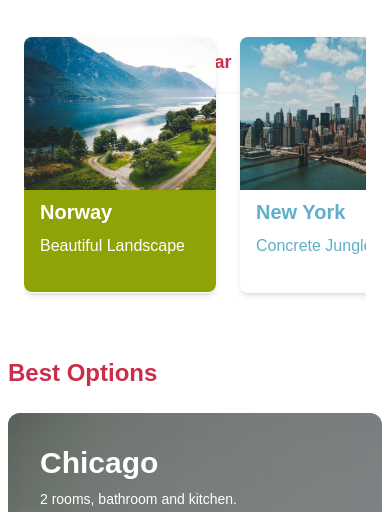
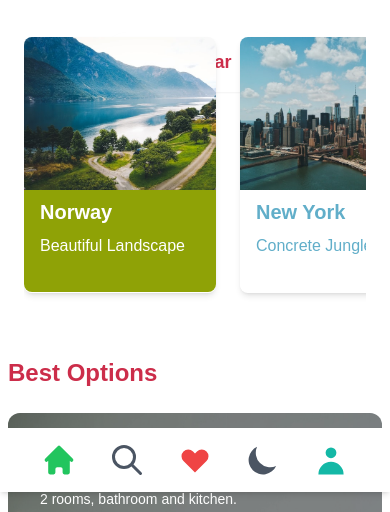
Before and after one commit to MichelleDuque/platzitravel, a website: page public/index.html in a window 390 px wide. Shown: the part 352-864 px from the top of the page. Drawn offline with Linux system fonts and the light colour scheme.

Commit message:
added tab bar to mobile

```diff
--- a/public/index.html
+++ b/public/index.html
@@ -1,5 +1,5 @@
 <!doctype html>
-    <html>
+    <html class="scroll-smooth">
     <head>
       <meta charset="UTF-8">
       <meta name="viewport" content="width=device-width, initial-scale=1.0">
@@ -10,7 +10,6 @@
     <body class="font-Montserrat">
       <nav>
       </nav>
-      <div id="tab_bar"></div>
       <section class="w-full h-auto">
         <div id="home">
           <div class="w-full h-3/4">
@@ -105,7 +104,7 @@
       </section>
 
 
-      <footer class="w-full h-auto bg-gray-50 px-6 space-y-2 text-gray-300 mt-8 py-4">
+      <footer class="w-full h-auto bg-gray-50 px-6 space-y-2 text-gray-300 mt-8 py-4 mb-16">
         <div>
           <h2 class="font-medium text-lg">About Us</h2>
           <ul class="text-sm space-y-1">
@@ -124,5 +123,25 @@
           </div>
         </div>
       </footer>
+
+
+   <div class="w-full h-16 bg-white fixed left-0 bottom-0 shadow-md flex space-x-8 items-center justify-center dark:bg-gray-800 lg:hidden">
+        <a href="#home">
+            <svg class="w-9 h-9 fill-green-500 text-gray-200 dark:text-white" viewBox="0 0 20 20"><path d="M10.707 2.293a1 1 0 00-1.414 0l-7 7a1 1 0 001.414 1.414L4 10.414V17a1 1 0 001 1h2a1 1 0 001-1v-2a1 1 0 011-1h2a1 1 0 011 1v2a1 1 0 001 1h2a1 1 0 001-1v-6.586l.293.293a1 1 0 001.414-1.414l-7-7z"></path></svg>
+		</a>
+		<a href="#recomended">
+            <svg class="w-9 h-9 text-gray-600 dark:text-white" fill="none" stroke="currentColor" viewBox="0 0 24 24"><path stroke-linecap="round" stroke-linejoin="round" stroke-width="2" d="M21 21l-6-6m2-5a7 7 0 11-14 0 7 7 0 0114 0z"></path></svg>
+		</a>
+		<a href="#sells_feature">
+			<svg class="w-9 h-9 fill-red-500 text-gray-600 dark:text-white" viewBox="0 0 24 24"><path stroke-linecap="round" stroke-linejoin="round" stroke-width="2" d="M4.318 6.318a4.5 4.5 0 000 6.364L12 20.364l7.682-7.682a4.5 4.5 0 00-6.364-6.364L12 7.636l-1.318-1.318a4.5 4.5 0 00-6.364 0z"></path></svg>
+		</a>
+        <a href="#moon">
+            <svg class="w-9 h-9 fill-current text-gray-600 dark:text-white" viewBox="0 0 20 20"><path d="M17.293 13.293A8 8 0 016.707 2.707a8.001 8.001 0 1010.586 10.586z"></path></svg>
+        </a>
+        <a href="#user">
+            <svg class="w-9 h-9 fill-teal-500 text-gray-600 dark:text-white" viewBox="0 0 20 20"><path fill-rule="evenodd" d="M10 9a3 3 0 100-6 3 3 0 000 6zm-7 9a7 7 0 1114 0H3z" clip-rule="evenodd"></path></svg>
+        </a>
+	</div>
+
     </body>
     </html>
```
Also changed, not shown: public/css/index.css, public/svg/heart.svg (added), public/svg/home.svg (added), public/svg/instagram.svg (added), public/svg/moon.svg (added), public/svg/search.svg (added), public/svg/twitter.svg (added), public/svg/user.svg (added).
